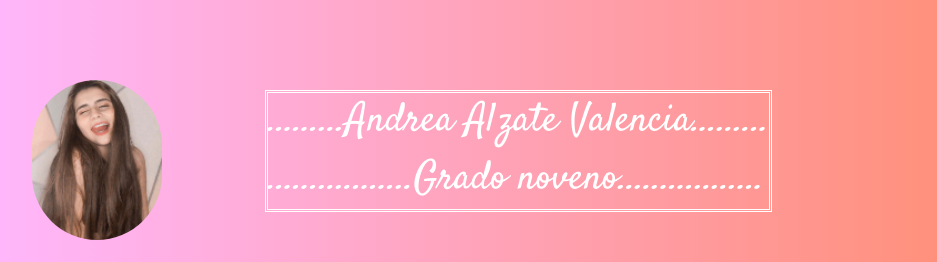
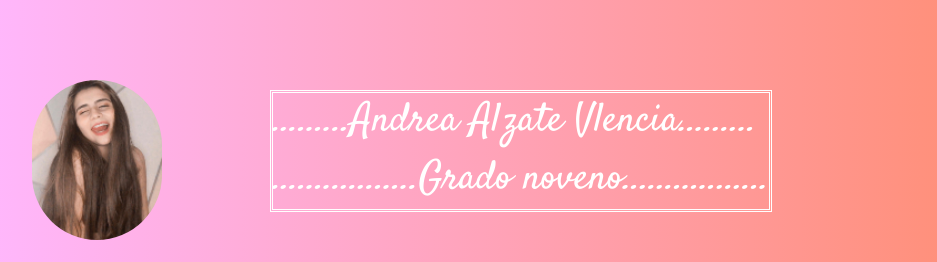
Before and after one commit to andreaalzate/proyecto, a plain HTML site: page index.html in a window 1280 px wide. Shown: the top 262 px of the page, without its empty margins (158-1095 px from the left). Drawn offline with Linux system fonts and the light colour scheme.

Commit message:
Update index.html

```diff
--- a/index.html
+++ b/index.html
@@ -13,7 +13,7 @@ p.double {border-style: double;}</style>
 </head>
 <body>
 <div class="borde">
-	<p class="double">.........Andrea Alzate Valencia.........<br> .................Grado noveno.................</br> </p>
+	<p class="double">.........Andrea Alzate Vlencia.........<br> .................Grado noveno.................</br> </p>
 </div>
 
 <img src="imágenes/Foto.jpg" class="foto">
```
